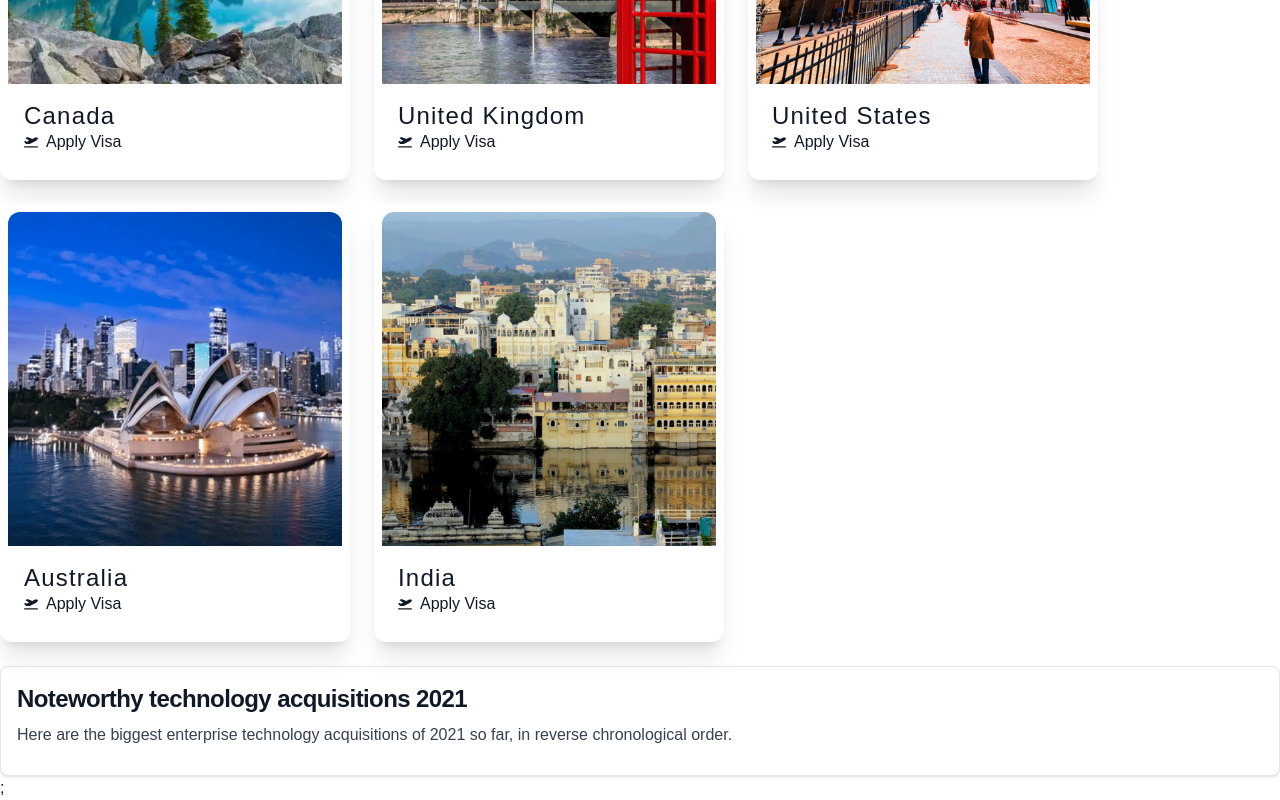
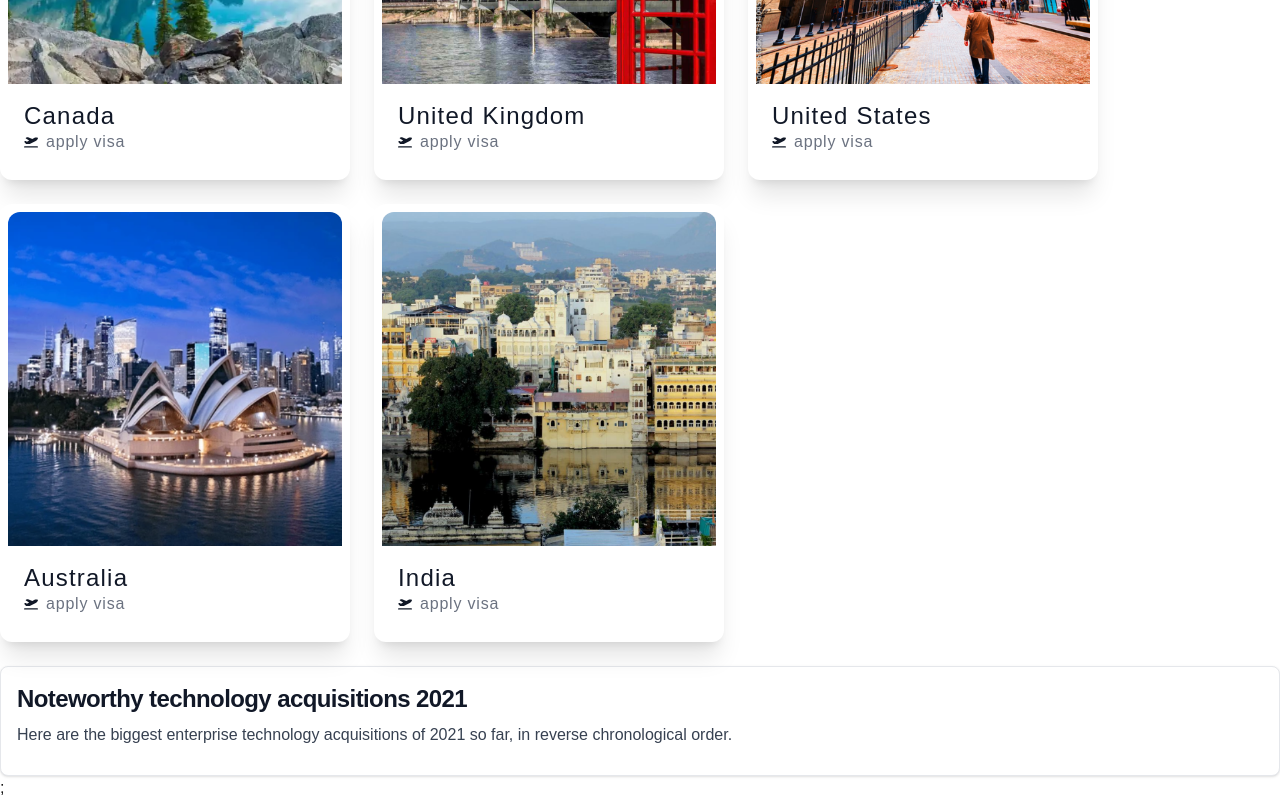
Before and after one commit to prashant-kumar96/MigraHub, a Next.js app: page / in a window 1280 px wide. Shown: the part 952-1752 px from the top of the page. Built offline with nearby package versions, Linux system fonts and the light colour scheme; no server answers.

Commit message:
updated FlagsComponent

```diff
--- a/src/components/FlagsComponent.tsx
+++ b/src/components/FlagsComponent.tsx
@@ -12,7 +12,7 @@ const FlagsComponent = () => {
   };
   return (
     <>
-      <p className="text-2xl mt-8 text-center mb-8">
+      <p className="text-2xl mt-8 text-center mb-8 ">
         {" "}
         Traverse To Your Dream Destination
       </p>
@@ -29,7 +29,7 @@ const FlagsComponent = () => {
                 src={`/assets/flagsImages/${country.name}.png`}
                 alt={country.name}
                 width={750}
-                height={250}
+                height={300}
               />
             </div>
             <div className="p-4">
@@ -45,8 +45,8 @@ const FlagsComponent = () => {
                   className="inline-flex items-center text-sm font-medium text-center text-DarkGray rounded-lg"
                 >
                   <FaPlaneDeparture />
-                  <span className="ml-2 text-[16px] text-DarkGray">
-                    Apply Visa
+                  <span className="ml-2 text-[16px] tracking-wider text-Gray">
+                    apply visa
                   </span>
                 </button>
 
```
